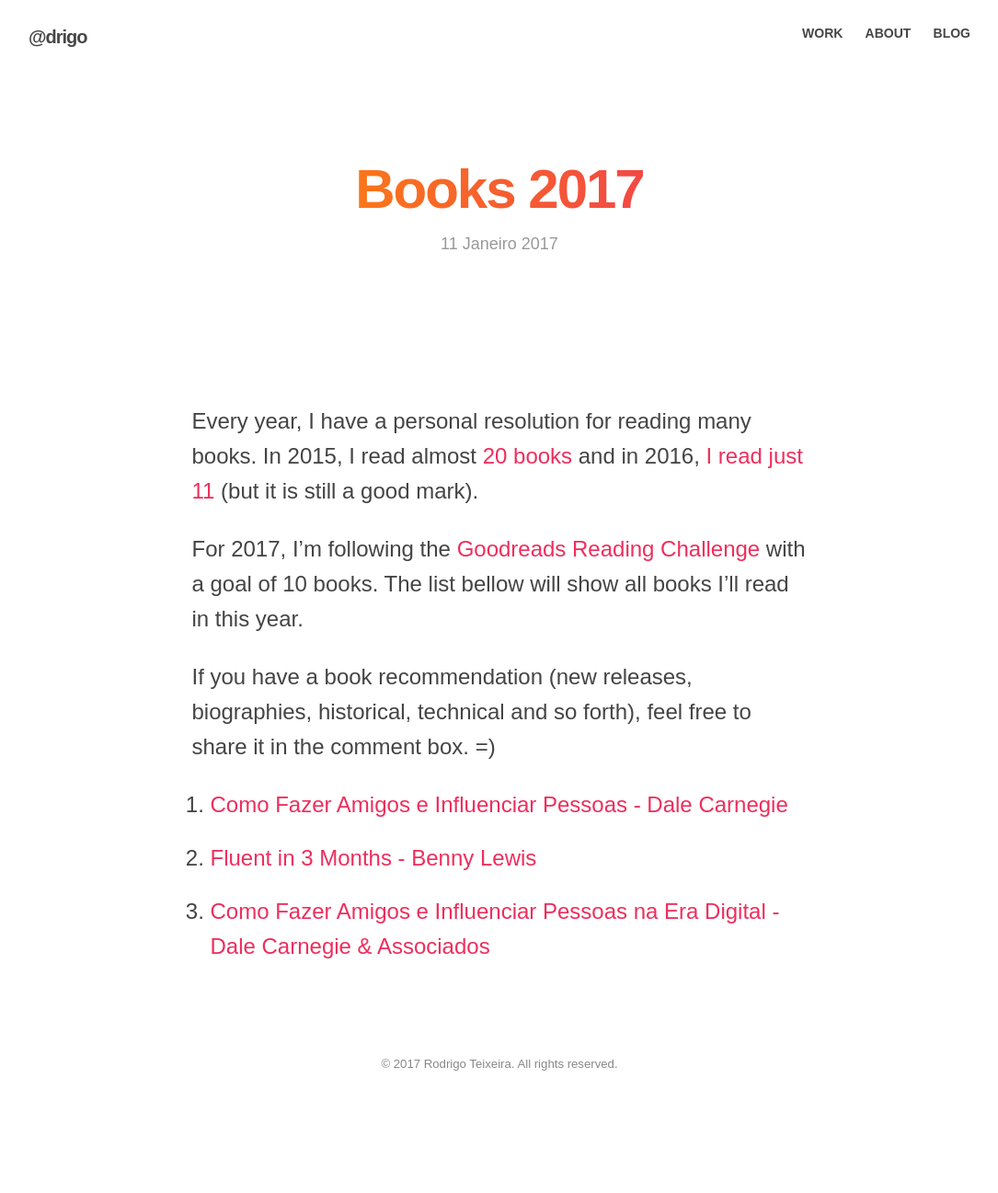
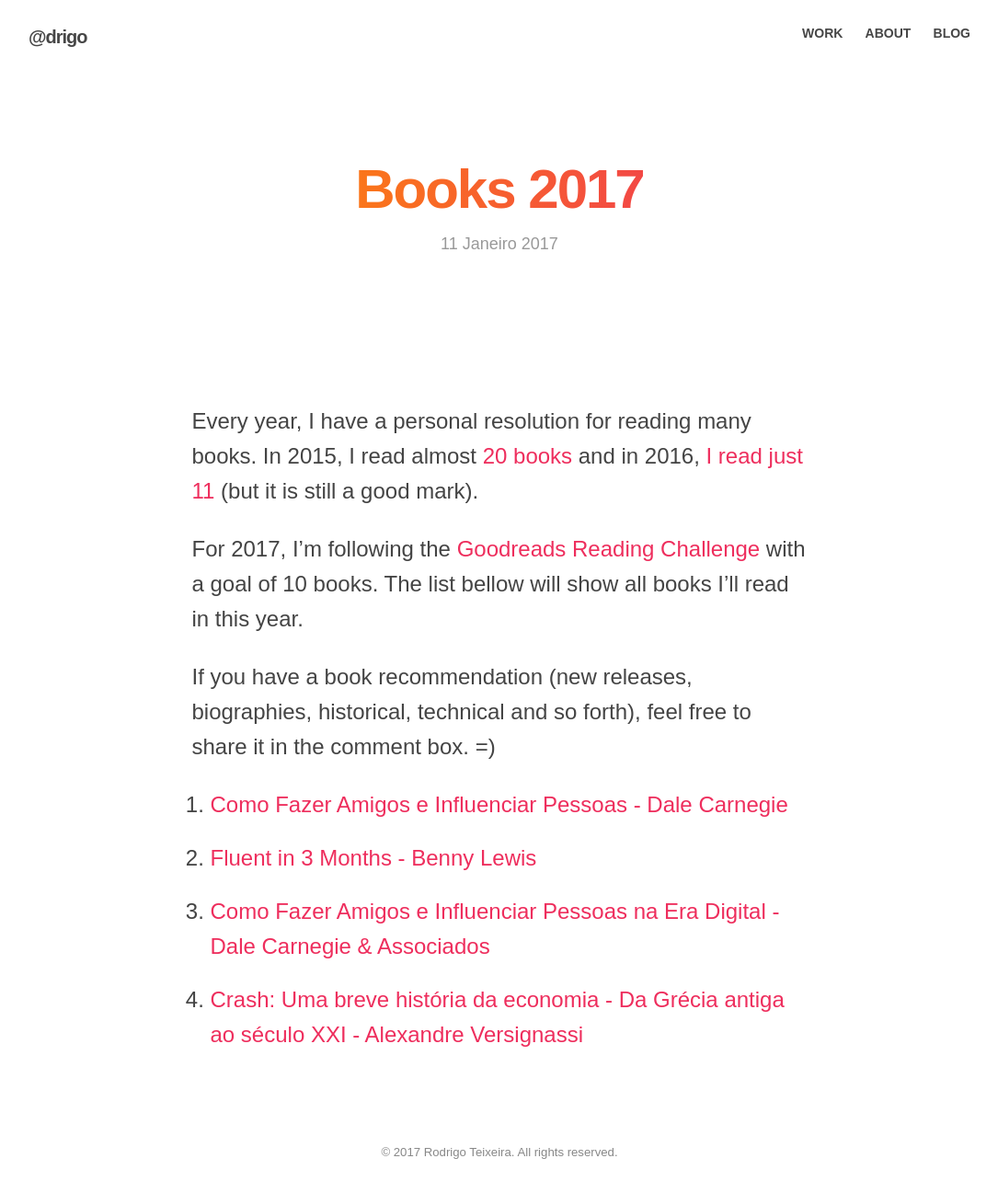
Before and after one commit to drigoteixeira/drigoteixeira.github.io, a Jekyll site: the page built from _posts/2017-01-11-books-2017.md, in a window 1280 px wide. Shown: the whole page at 92% size, without its empty margins (97-1182 px from the left). Built offline with Jekyll 4.4.1, drawn with Linux system fonts in a browser that asks for light colours; nearby versions of some CDN libraries; comment, search, counter and statistics services are not loaded; before the commit the page ends 1201 px from its top, so only the background shows below that.

Commit message:
Update blog post

```diff
--- a/_posts/2017-01-11-books-2017.md
+++ b/_posts/2017-01-11-books-2017.md
@@ -19,3 +19,4 @@ If you have a book recommendation (new releases, biographies, historical, techni
 1. [Como Fazer Amigos e Influenciar Pessoas -  Dale Carnegie](http://a.co/aCaW8VS)
 2. [Fluent in 3 Months - Benny Lewis](http://amzn.eu/bE1hPUA)
 3. [Como Fazer Amigos e Influenciar Pessoas na Era Digital - Dale Carnegie & Associados](http://a.co/aFx3oN8)
+4. [Crash: Uma breve história da economia - Da Grécia antiga ao século XXI - Alexandre Versignassi](http://a.co/2vRyjqj)
```
